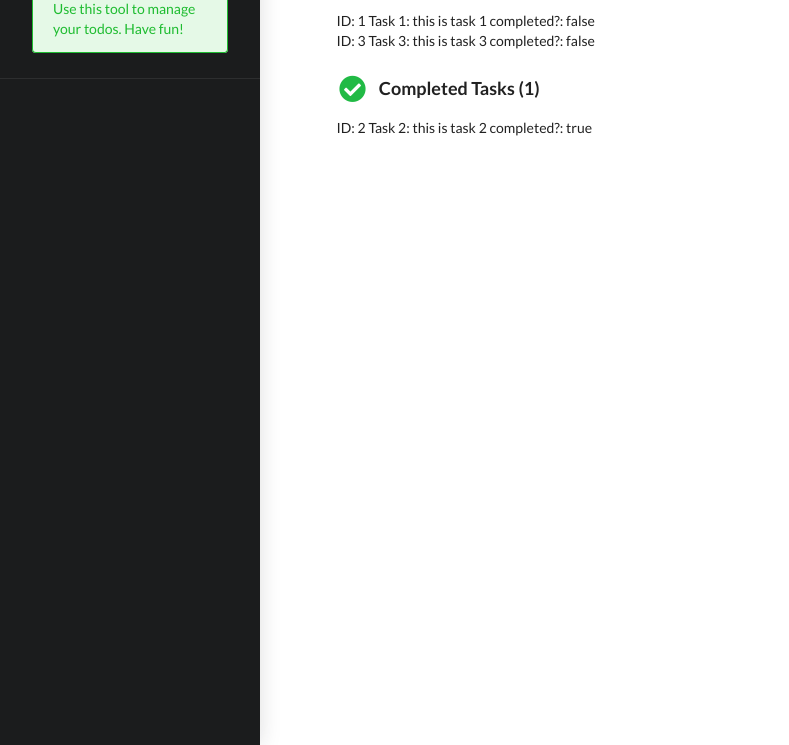
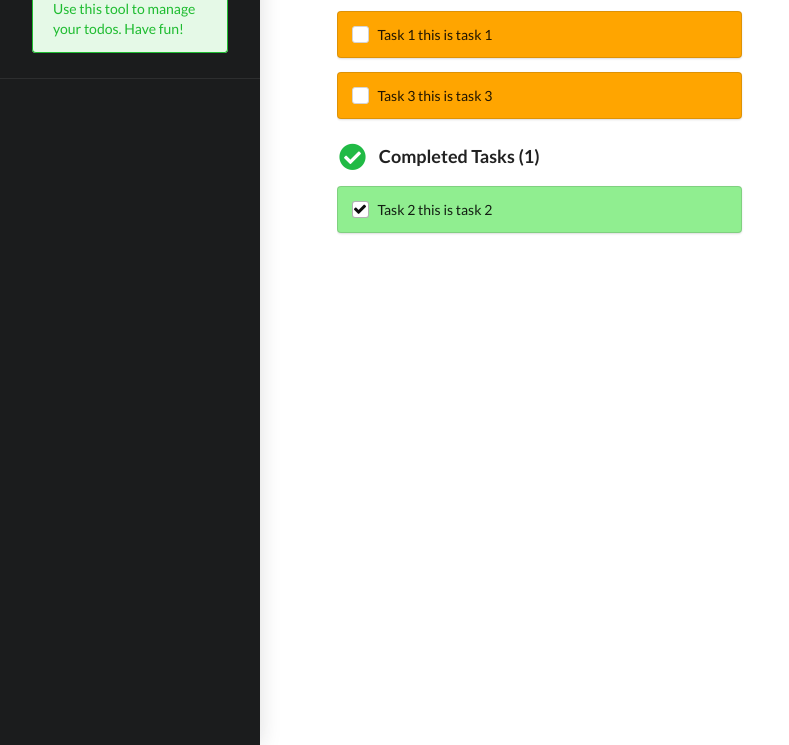
Before and after one commit to prodigy7748/task_manager_with_vuejs, a plain HTML site: page index.html in a window 1280 px wide. Shown: the part 55-800 px from the top of the page, without its empty margins (0-789 px from the left). Drawn offline with nearby package versions, Linux system fonts and the light colour scheme.

Commit message:
add checkbox for tasks

```diff
--- a/app.js
+++ b/app.js
@@ -1,5 +1,24 @@
 var app = new Vue({
   el: "#app",
+  components: {
+    'task': {
+              props: ['task'],
+              template: `
+              <div class="ui segment task"
+                   v-bind:class="task.completed ? 'done' : 'todo' ">
+                <div class="ui grid">
+                  <div class="left floated twelve wide column">
+                    <div class="ui checkbox">
+                      <input type="checkbox" name="task" v-model="task.completed">
+                      <label for="task.completed">{{ task.name }} <span class="description">{{ task.description }}</span></label>
+                    </div>
+                  </div>
+                  <div class="right floated three wide column"></div>
+                </div>
+              </div>
+              `
+            }
+  },
   data: {
     tasks:[
       { id: 1, name: "Task 1", description: "this is task 1", completed: false },
--- a/index.html
+++ b/index.html
@@ -28,18 +28,19 @@
             <div class="ui header">
               <i class="icon play circle orange"></i>In Progress Tasks ({{ todoTasks.length }})
             </div>
-            <div v-for="task in todoTasks">
-             ID: {{ task.id }} {{ task.name }}: {{ task.description }} completed?: {{ task.completed }}
-            </div>
+            <!-- dataflow: data -> #app -> component -> template -->
+            <task
+              :task="task"
+              v-for="task in todoTasks" />
           </div>
 
           <div id="completed" class="tasklist">
             <div class="ui header">
               <i class="icon check circle green"></i>Completed Tasks ({{ completedTasks.length }})
             </div>
-            <div v-for="task in completedTasks">
-              ID: {{ task.id }} {{ task.name }}: {{ task.description }} completed?: {{ task.completed }}
-            </div>
+            <task
+              :task="task"
+              v-for="task in completedTasks" />
           </div>
 
         </div>
--- a/style.css
+++ b/style.css
@@ -1,3 +1,11 @@
 .tasklist{
   padding-top: 2em;
 }
+
+.task.done{
+  background: lightgreen;
+}
+
+.task.todo{
+  background: orange;
+}
```
